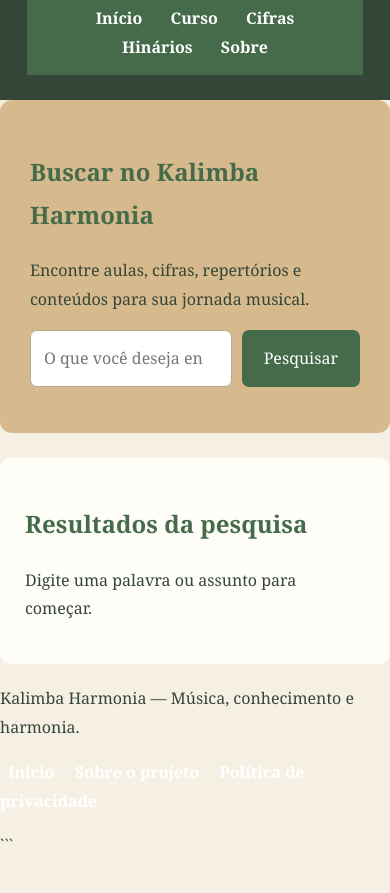
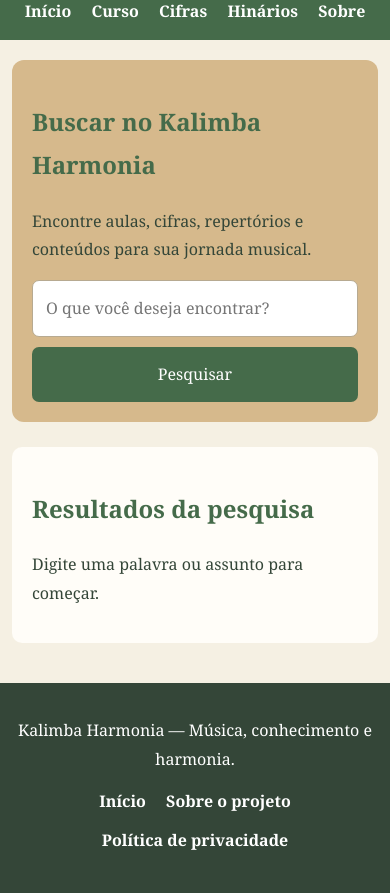
Before and after one commit to anaferracini/kalimba-harmonia, a plain HTML site: page buscar.html in a window 390 px wide. Shown: the part 120-1013 px from the top of the page. Before the commit the page ends 980 px from the top, so only its background shows below. Drawn offline with Linux system fonts and the light colour scheme.

Commit message:
Update buscar.html

````diff
--- a/buscar.html
+++ b/buscar.html
@@ -1,11 +1,13 @@
-```html
+
 <!DOCTYPE html>
 <html lang="pt-BR">
 <head>
 <meta charset="UTF-8">
 <meta name="viewport" content="width=device-width, initial-scale=1.0">
 <meta name="description" content="Pesquise aulas, cifras, músicas e conteúdos sobre kalimba no Kalimba Harmonia.">
+
 <title>Buscar | Kalimba Harmonia</title>
+
 <style>
 :root {
   --creme: #f5f0e3;
@@ -14,7 +16,11 @@
   --escuro: #344638;
   --branco: #fffdf8;
 }
-* { box-sizing: border-box; }
+
+* {
+  box-sizing: border-box;
+}
+
 body {
   margin: 0;
   font-family: Georgia, serif;
@@ -22,18 +28,29 @@ body {
   color: var(--escuro);
   line-height: 1.8;
 }
+
+/* CABEÇALHO */
+
 header {
   background: var(--escuro);
   color: white;
   padding: 25px 7%;
 }
-header h1 { margin: 0; }
+
+header h1 {
+  margin: 0;
+}
+
+/* MENU PRINCIPAL */
+
 nav {
   background: var(--verde);
   padding: 13px;
   text-align: center;
 }
+
 nav a {
+  display: inline-block;
   color: white;
   text-decoration: none;
   margin: 0 12px;
@@ -43,24 +60,41 @@ nav a {
 nav a:hover {
   text-decoration: underline;
 }
+
+/* CONTEÚDO PRINCIPAL */
+
+main {
+  max-width: 1100px;
+  margin: 35px auto;
+  padding: 0 20px;
+}
+
 .hero {
   background: var(--madeira);
   padding: 30px;
   border-radius: 12px;
   margin-bottom: 25px;
 }
+
 section {
   background: var(--branco);
   padding: 25px;
   border-radius: 10px;
   margin-bottom: 20px;
 }
-h2 { color: var(--verde); }
+
+h2 {
+  color: var(--verde);
+}
+
+/* FORMULÁRIO DE PESQUISA */
+
 .search-form {
   display: flex;
   gap: 10px;
   flex-wrap: wrap;
 }
+
 input {
   flex: 1;
   min-width: 180px;
@@ -69,6 +103,12 @@ input {
   border-radius: 7px;
   font: inherit;
 }
+
+input:focus {
+  outline: 2px solid var(--verde);
+  outline-offset: 2px;
+}
+
 button {
   padding: 13px 22px;
   border: none;
@@ -78,18 +118,60 @@ button {
   font: inherit;
   cursor: pointer;
 }
-button:hover { background: var(--escuro); }
+
+button:hover {
+  background: var(--escuro);
+}
+
+button:focus-visible,
+a:focus-visible {
+  outline: 2px solid var(--escuro);
+  outline-offset: 3px;
+}
+
+/* RESULTADOS */
+
 .resultado {
   border-bottom: 1px solid #e5dece;
   padding: 15px 0;
 }
-.resultado:last-child { border-bottom: none; }
-.resultado h3 { margin: 0 0 5px; color: var(--verde); }
+
+.resultado:last-child {
+  border-bottom: none;
+}
+
+.resultado h3 {
+  margin: 0 0 5px;
+  color: var(--verde);
+}
+
 .resultado a {
   color: var(--verde);
   font-weight: bold;
 }
-#mensagem { margin-top: 15px; }
+
+.resultado a:hover {
+  color: var(--escuro);
+}
+
+#mensagem {
+  margin-top: 15px;
+}
+
+/* RODAPÉ */
+
+footer {
+  background: var(--escuro);
+  color: white;
+  text-align: center;
+  padding: 25px 15px;
+  margin-top: 40px;
+}
+
+footer p {
+  margin: 8px 0;
+}
+
 footer a {
   color: white;
   text-decoration: none;
@@ -100,42 +182,110 @@ footer a {
 footer a:hover {
   text-decoration: underline;
 }
+
+/* AJUSTES PARA CELULAR */
+
+@media (max-width: 600px) {
+  header {
+    padding: 22px 5%;
+    text-align: center;
+  }
+
+  nav {
+    padding: 10px 5px;
+  }
+
+  nav a {
+    margin: 5px 8px;
+  }
+
+  main {
+    margin: 20px auto;
+    padding: 0 12px;
+  }
+
+  .hero,
+  section {
+    padding: 20px;
+  }
+
+  .search-form {
+    flex-direction: column;
+  }
+
+  input,
+  button {
+    width: 100%;
+  }
+
+  footer a {
+    display: inline-block;
+    margin: 5px 8px;
+  }
+}
 </style>
 </head>
+
 <body>
+
+<!-- CABEÇALHO -->
 
 <header>
   <h1>Kalimba Harmonia</h1>
-  <nav aria-label="Menu principal">
+</header>
+
+<!-- MENU PRINCIPAL PADRONIZADO -->
+
+<nav aria-label="Navegação principal">
   <a href="index.html">Início</a>
   <a href="curso.html">Curso</a>
   <a href="biblioteca.html">Cifras</a>
   <a href="hinarios.html">Hinários</a>
   <a href="sobre.html">Sobre</a>
 </nav>
-</header>
+
+<!-- CONTEÚDO -->
 
 <main>
+
   <section class="hero">
     <h2>Buscar no Kalimba Harmonia</h2>
-    <p>Encontre aulas, cifras, repertórios e conteúdos para sua jornada musical.</p>
+
+    <p>
+      Encontre aulas, cifras, repertórios e conteúdos
+      para sua jornada musical.
+    </p>
+
     <form class="search-form" id="formBusca">
-      <input type="search" id="campoBusca" name="q"
+      <input
+        type="search"
+        id="campoBusca"
+        name="q"
         placeholder="O que você deseja encontrar?"
-        aria-label="Digite o assunto que deseja pesquisar">
+        aria-label="Digite o assunto que deseja pesquisar"
+      >
+
       <button type="submit">Pesquisar</button>
     </form>
   </section>
 
   <section>
     <h2>Resultados da pesquisa</h2>
+
     <div id="resultados" aria-live="polite"></div>
-    <p id="mensagem">Digite uma palavra ou assunto para começar.</p>
+
+    <p id="mensagem">
+      Digite uma palavra ou assunto para começar.
+    </p>
   </section>
+
 </main>
+
+<!-- RODAPÉ -->
 
 <footer>
   <p>Kalimba Harmonia — Música, conhecimento e harmonia.</p>
+
   <p>
     <a href="index.html">Início</a>
     <a href="sobre.html">Sobre o projeto</a>
@@ -143,88 +293,98 @@ footer a:hover {
   </p>
 </footer>
 
+<!-- SISTEMA DE PESQUISA -->
+
 <script>
+
 const paginas = [
+
   {
     titulo: "Curso de Kalimba",
     url: "curso.html",
     descricao: "Aulas passo a passo, notas, ritmos, escalas e exercícios.",
     palavras: "curso aulas iniciante aprender kalimba notas números ritmo escalas acordes afinação prática"
   },
+
   {
     titulo: "Biblioteca de Cifras",
     url: "biblioteca.html",
     descricao: "Cifras, melodias e exercícios para praticar na kalimba.",
-    palavras: "biblioteca cifras músicas melodias exercícios partituras números prática"
+    palavras: "biblioteca cifras músicas melodias exercícios partituras números prática repertório canções"
   },
-  {
-    titulo: "Música Cristã",
-    url: "gospel.html",
-    descricao: "Conteúdos sobre louvores, adoração e música cristã.",
-    palavras: "gospel cristã louvor adoração salmos cânticos hinos música religiosa"
-  },
+
   {
     titulo: "Hinários",
     url: "hinarios.html",
     descricao: "Harpa Cristã, hinários e história dos hinos.",
-    palavras: "hinários harpa cristã hinos evangélicos cânticos história hinologia"
+    palavras: "hinários harpa cristã hinos evangélicos cânticos história hinologia música cristã louvores"
   },
-  {
-    titulo: "Músicas do Mundo",
-    url: "mundo.html",
-    descricao: "Conheça músicas e tradições de diferentes regiões do mundo.",
-    palavras: "mundo culturas africa ásia europa oceania américa latina música tradicional"
-  },
-  {
-    titulo: "Composição Musical",
-    url: "composicao.html",
-    descricao: "Aprenda sobre melodias, escalas, ritmos, acordes e arranjos.",
-    palavras: "composição criar compor melodia escalas ritmo acordes arranjos criatividade"
-  },
+
   {
     titulo: "Sobre o Projeto",
     url: "sobre.html",
     descricao: "Conheça a proposta e o compromisso editorial do Kalimba Harmonia.",
-    palavras: "sobre projeto proposta compromisso editorial kalimba"
+    palavras: "sobre projeto proposta compromisso editorial kalimba objetivo informações"
   },
+
   {
     titulo: "Política de Privacidade",
     url: "privacidade.html",
     descricao: "Consulte as informações sobre privacidade do site.",
-    palavras: "privacidade dados pessoais cookies lgpd contato"
+    palavras: "privacidade dados pessoais cookies lgpd contato segurança"
   }
+
 ];
 
+/* NORMALIZAÇÃO DE TEXTO */
+
 function normalizar(texto) {
-  return texto.toLocaleLowerCase("pt-BR")
+  return texto
+    .toLocaleLowerCase("pt-BR")
     .normalize("NFD")
     .replace(/[\u0300-\u036f]/g, "")
     .trim();
 }
 
+/* FUNÇÃO DE PESQUISA */
+
 function pesquisar(termo) {
+
   const consulta = normalizar(termo);
+
   const area = document.getElementById("resultados");
   const mensagem = document.getElementById("mensagem");
 
   area.innerHTML = "";
 
   if (!consulta) {
-    mensagem.textContent = "Digite uma palavra ou assunto para começar.";
+    mensagem.textContent =
+      "Digite uma palavra ou assunto para começar.";
+
     return;
   }
 
   const palavrasConsulta = consulta.split(/\s+/);
 
   const encontrados = paginas.filter(pagina => {
+
     const conteudo = normalizar(
-      pagina.titulo + " " + pagina.descricao + " " + pagina.palavras
+      pagina.titulo + " " +
+      pagina.descricao + " " +
+      pagina.palavras
     );
-    return palavrasConsulta.every(palavra => conteudo.includes(palavra));
+
+    return palavrasConsulta.every(palavra =>
+      conteudo.includes(palavra)
+    );
+
   });
 
   if (encontrados.length === 0) {
-    mensagem.textContent = "Nenhum resultado encontrado. Tente outra palavra.";
+
+    mensagem.textContent =
+      "Nenhum resultado encontrado. Tente outra palavra.";
+
     return;
   }
 
@@ -232,6 +392,7 @@ function pesquisar(termo) {
     encontrados.length + " resultado(s) encontrado(s):";
 
   encontrados.forEach(pagina => {
+
     const item = document.createElement("article");
     item.className = "resultado";
 
@@ -246,27 +407,54 @@ function pesquisar(termo) {
     link.textContent = "Acessar página";
 
     item.append(titulo, descricao, link);
+
     area.appendChild(item);
+
   });
+
 }
 
+/* CARREGAR PESQUISA PELA URL */
+
 const campo = document.getElementById("campoBusca");
-const parametros = new URLSearchParams(window.location.search);
+
+const parametros = new URLSearchParams(
+  window.location.search
+);
+
 const buscaInicial = parametros.get("q") || "";
 
 campo.value = buscaInicial;
-if (buscaInicial) pesquisar(buscaInicial);
 
-document.getElementById("formBusca").addEventListener("submit", function(event) {
+if (buscaInicial) {
+  pesquisar(buscaInicial);
+}
+
+/* ENVIAR PESQUISA */
+
+document
+  .getElementById("formBusca")
+  .addEventListener("submit", function(event) {
+
     event.preventDefault();
+
     const termo = campo.value.trim();
+
     const url = new URL(window.location.href);
+
+    if (termo) {
       url.searchParams.set("q", termo);
+    } else {
+      url.searchParams.delete("q");
+    }
+
     window.history.replaceState({}, "", url);
+
     pesquisar(termo);
+
   });
+
 </script>
 
 </body>
 </html>
-```
````
Lines whose indentation alone changed are shown as unchanged.
